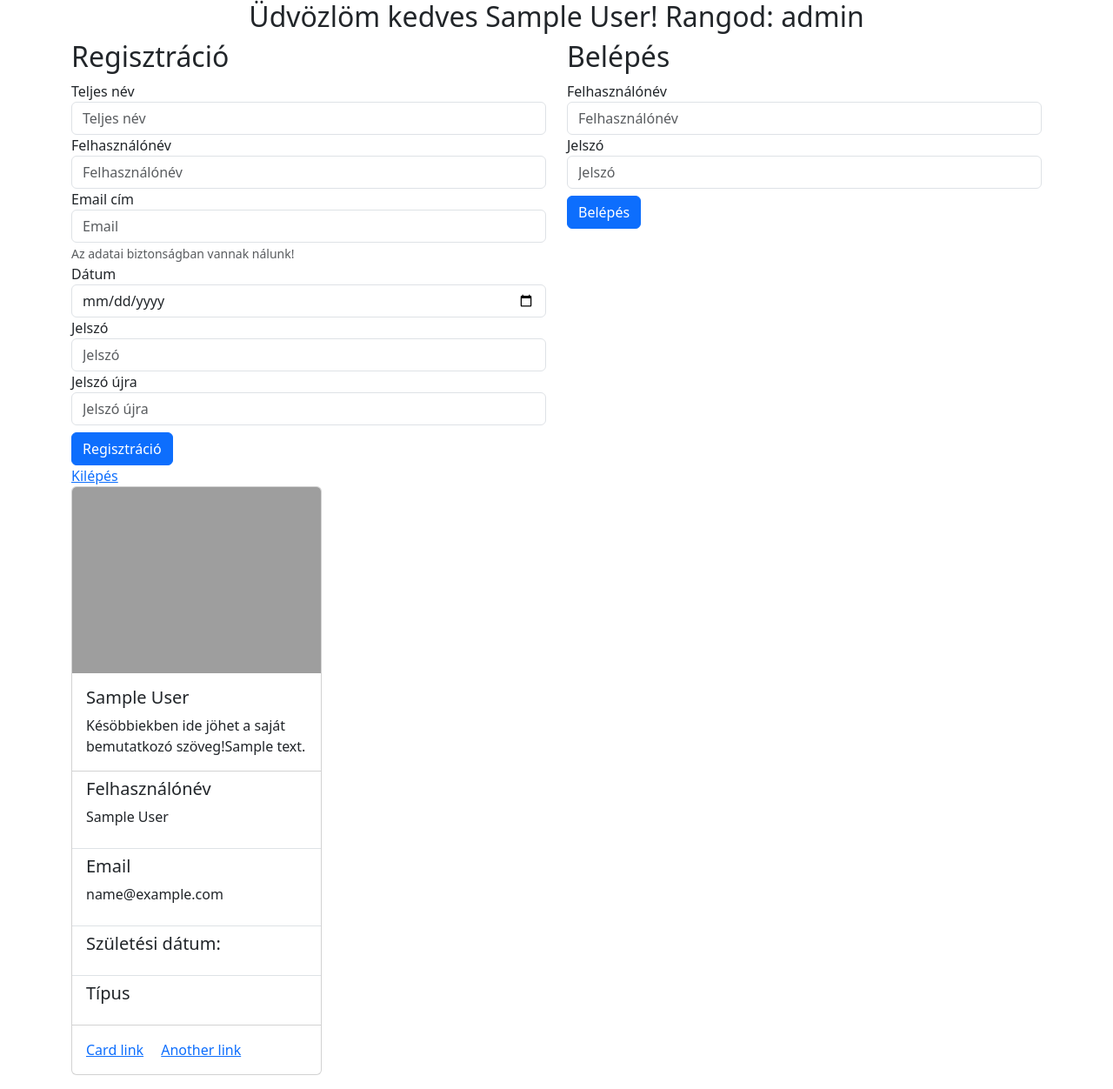
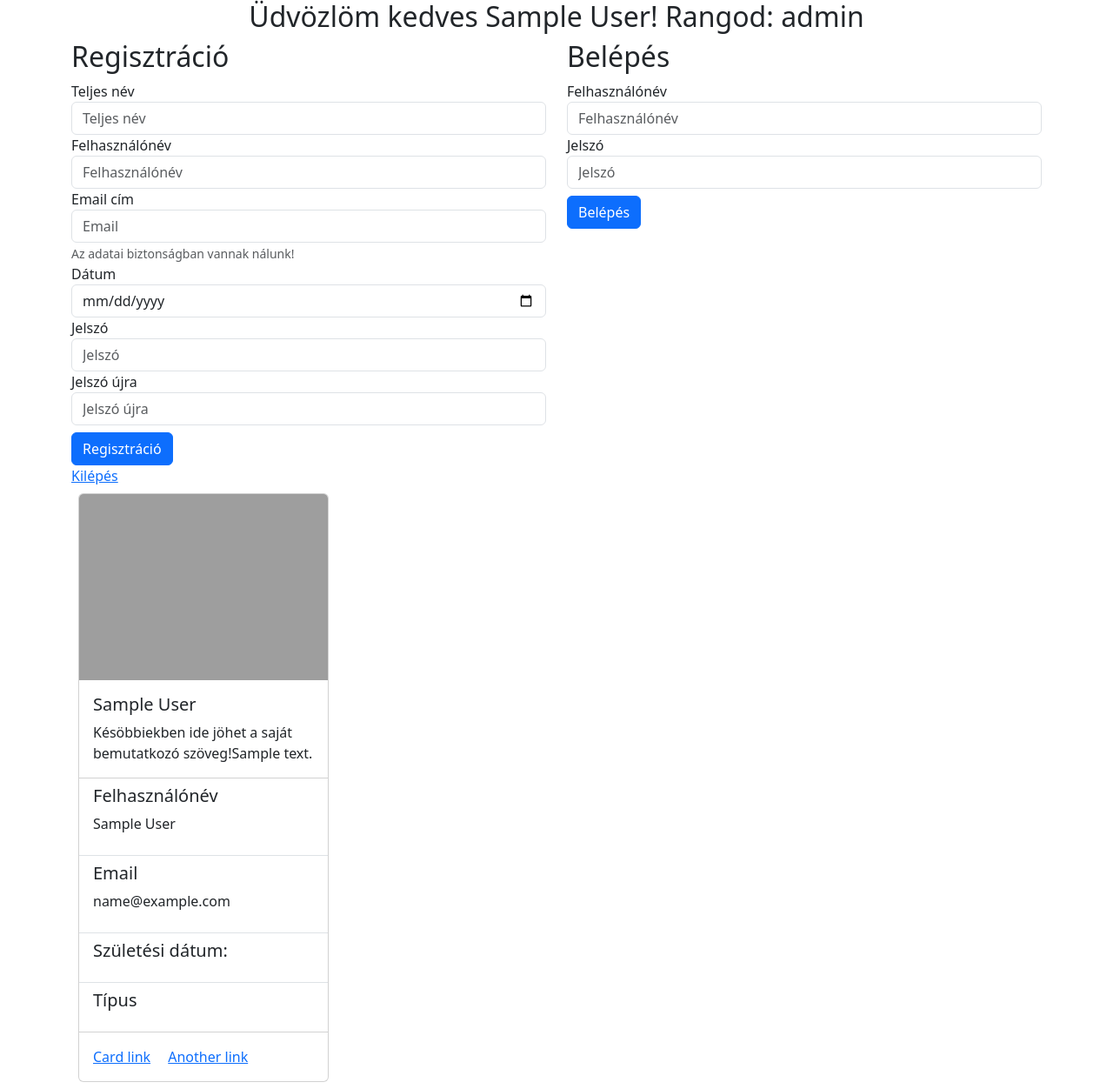
Before and after one commit to badzso-boop/licit, a PHP site: page /index.php in a window 1280 px wide. Shown: the whole page at 87% size. Run offline with PHP 8.4, Linux system fonts and the light colour scheme; the visitor is signed in with stand-in values (Sample User, id 1); tables that the repository leaves empty or names only in its code hold one stand-in row (values such as "Sample post"); data that the repository does not hold is empty; grey boxes are pictures that could not be loaded.

```diff
--- a/index.php
+++ b/index.php
@@ -57,7 +57,7 @@
                         if ($_SESSION["type"] == "admin") {
                             if ($users->num_rows > 0) {
                                 while($seged = $users->fetch_assoc()) {
-                                    echo '<div class="card" style="width: 18rem;">
+                                    echo '<div class="card d-inline-block m-2" style="width: 18rem;">
                                         <img src="img/'.$seged['profileImg'].'" class="card-img-top" alt="'.$seged['name'].'">
                                         <div class="card-body">
                                             <h5 class="card-title">'.$seged['name'].'</h5>
```
